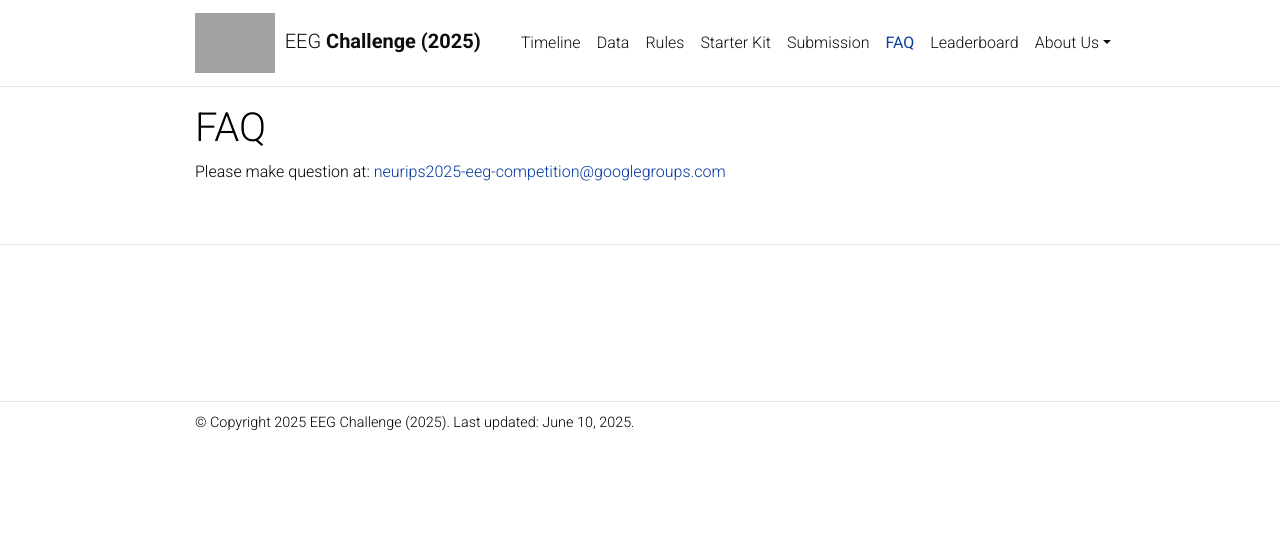
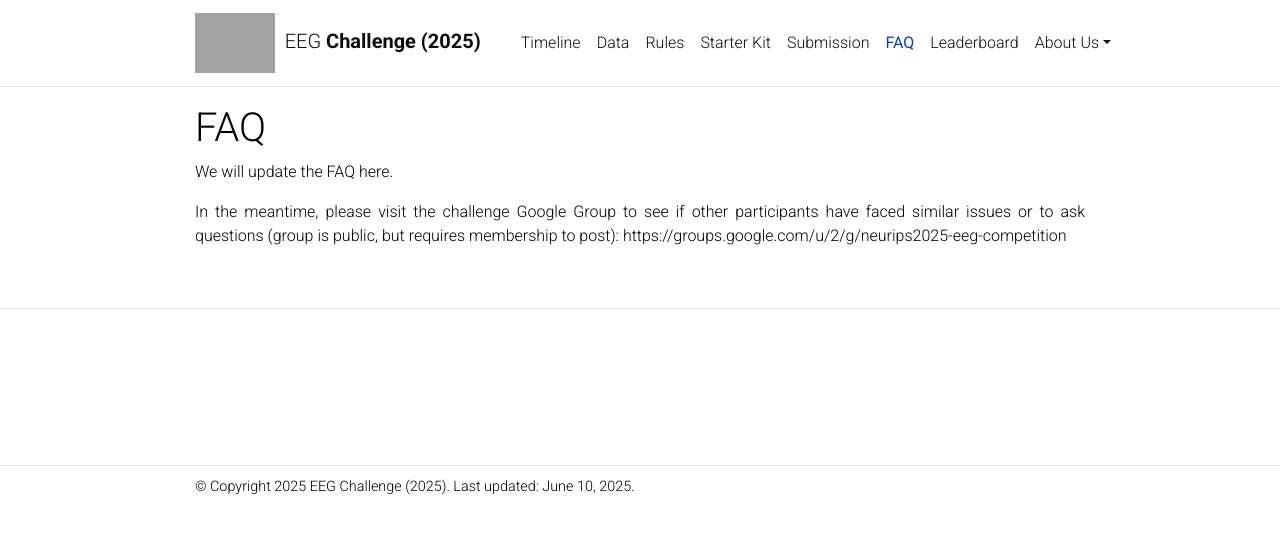
Before and after one commit to urgent-challenge/urgent2024, a Jekyll site: the page built from _pages/faq.md, in a window 1280 px wide. Shown: the top 534 px of the page. Built offline with Jekyll 4.4.1, drawn with Linux system fonts in a browser that asks for light colours; comment, search, counter and statistics services are not loaded; a style sheet for code colours, icons or effects is not loaded; grey boxes are pictures that could not be loaded.

Commit message:
add google group info.

```diff
--- a/_pages/faq.md
+++ b/_pages/faq.md
@@ -7,4 +7,6 @@ nav: true
 nav_order: 7
 ---
 
-Please make question at: [neurips2025-eeg-competition@googlegroups.com](mailto:neurips2025-eeg-competition@googlegroups.com)
+We will update the FAQ here.
+
+In the meantime, please visit the challenge Google Group to see if other participants have faced similar issues or to ask questions (group is public, but requires membership to post): https://groups.google.com/u/2/g/neurips2025-eeg-competition
```
